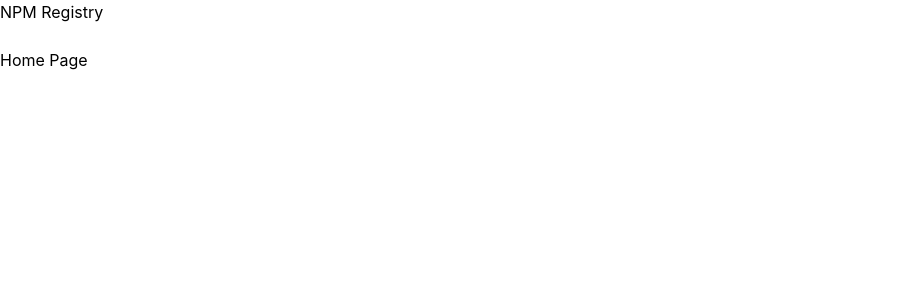
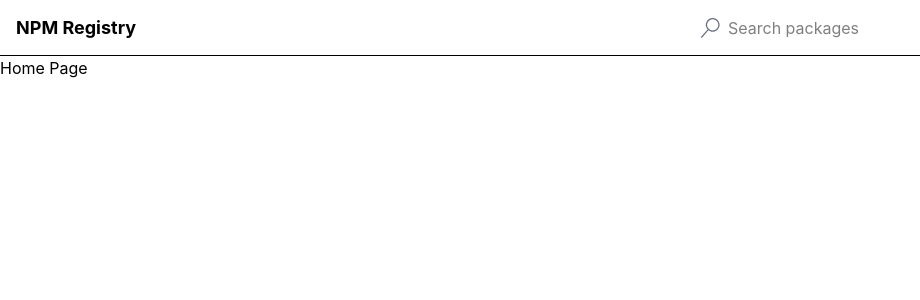
Before and after one commit to hereticsun/udemy-modern-react-with-redux, a React (Vite) app in the folder registry/: page / in a window 1280 px wide. Shown: the top 300 px of the page, without its empty margins (0-920 px from the left). Built offline with nearby package versions, Linux system fonts and the light colour scheme.

Commit message:
471 A Touch of Styling
Signed-off-by: Azlan <azlan@cuttilan.co.uk>

```diff
--- a/registry/package.json
+++ b/registry/package.json
@@ -13,6 +13,7 @@
     "@tailwindcss/vite": "^4.3.3",
     "react": "^19.2.8",
     "react-dom": "^19.2.8",
+    "react-icons": "^5.7.0",
     "react-router-dom": "^7.18.3",
     "tailwindcss": "^4.3.3"
   },
--- a/registry/src/components/Header.tsx
+++ b/registry/src/components/Header.tsx
@@ -3,9 +3,13 @@ import SearchInput from "./SearchInput";
 
 export default function Header() {
   return (
-  <div>
-    <Link to="/" >NPM Registry</Link>
-    <SearchInput />
+  <div className="flex items-center justify-between px-4 border-b h-14">
+    <div className="flex items=center space-x-2 text-sm">
+      <Link to="/" className="text-lg font-bold" >NPM Registry</Link>
+    </div>
+    <div className="w-full max-w-xl ml-4">
+      <SearchInput />
+    </div>
   </div>
   );
 }
--- a/registry/src/components/SearchInput.tsx
+++ b/registry/src/components/SearchInput.tsx
@@ -1,5 +1,6 @@
 import { useState } from "react";
 import { useNavigate, Form } from "react-router-dom";
+import { VscSearch } from "react-icons/vsc";
 
 export default function SearchInput() {
   const [term, setTerm] = useState('');
@@ -13,10 +14,17 @@ export default function SearchInput() {
 
   return (
     <form onSubmit={handleSubmit}>
-      <input
-        value={term}
-        onChange={e => setTerm(e.target.value)}
-      />
+      <div className="relative">
+        <div className="absolute inset-y-0 flex items-center pl-3">
+          <VscSearch className="h-5 w-5 text-gray-500"/>
+        </div>
+        <input
+          value={term}
+          onChange={e => setTerm(e.target.value)}
+          className="pl-10 py-2 w-full border-0 shadow-none"
+          placeholder="Search packages"
+        />
+      </div>
     </form>
   );
 
```
Also changed, not shown: 1 other file (tests, documents, lock files or other folders).
